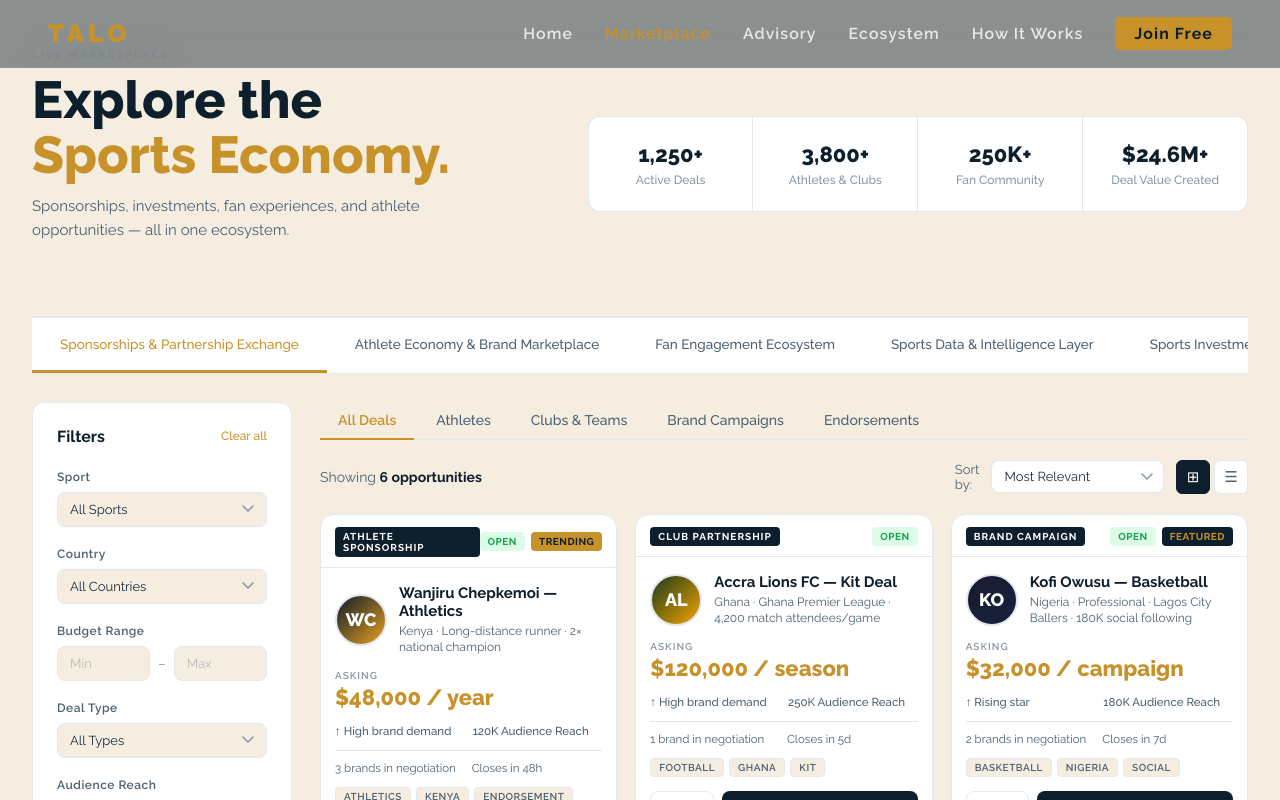
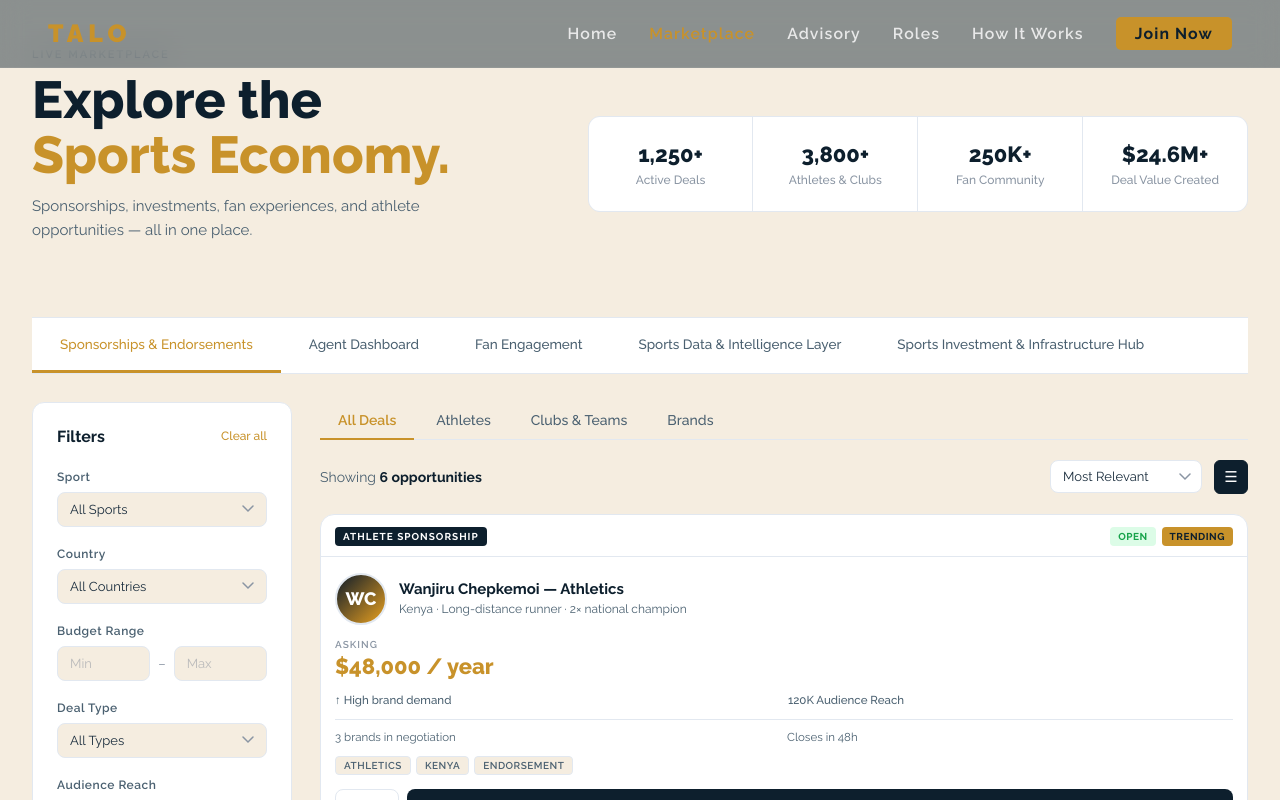
Before and after one commit to Psang1532/talosports_frontend, a Next.js app: page /marketplace in a window 1280 px wide. Shown: the top 800 px of the page. Built offline with nearby package versions, Linux system fonts and the light colour scheme.

Commit message:
Update marketplace components and terminology for clarity and consistency

```diff
--- a/src/app/marketplace/page.tsx
+++ b/src/app/marketplace/page.tsx
@@ -32,8 +32,8 @@
 
       <div className="tab-content">
         {activeTab === 0 && <SponsorshipTab />}
-        {activeTab === 1 && <ComingSoon label="Athlete Economy & Brand Marketplace" />}
-        {activeTab === 2 && <ComingSoon label="Fan Engagement Ecosystem" />}
+        {activeTab === 1 && <ComingSoon label="Agent Dashboard" />}
+        {activeTab === 2 && <ComingSoon label="Fan Engagement" />}
         {activeTab === 3 && <ComingSoon label="Sports Data & Intelligence Layer" />}
         {activeTab === 4 && <ComingSoon label="Sports Investment & Infrastructure Hub" />}
       </div>
--- a/src/components/AudienceStrip.tsx
+++ b/src/components/AudienceStrip.tsx
@@ -40,7 +40,7 @@
       <div className="inner" style={{ marginBottom: "2rem" }}>
         <p className="sec-label">Who It&apos;s For</p>
         <h2 className="sec-title">
-          Six pillars of the <em>ecosystem</em>.
+          Key Verticals:
         </h2>
       </div>
 
--- a/src/components/Navbar.tsx
+++ b/src/components/Navbar.tsx
@@ -41,14 +41,14 @@
               Advisory
             </Link>
           </li>
-          <li><a href="/#roles">Ecosystem</a></li>
+          <li><a href="/#roles">Roles</a></li>
           <li><a href="/#how">How It Works</a></li>
           <li>
             <Link
               href="/register"
               className={`nav-cta${pathname === '/register' ? ' nav-active' : ''}`}
             >
-              Join Free
+              Join Now
             </Link>
           </li>
         </ul>
--- a/src/components/marketplace/HeroSection.tsx
+++ b/src/components/marketplace/HeroSection.tsx
@@ -13,7 +13,7 @@
         </h1>
         <p className="hero-sub">
           Sponsorships, investments, fan experiences, and athlete opportunities
-          — all in one ecosystem.
+          — all in one place.
         </p>
       </div>
 
--- a/src/features/sponsorship/DealsArea.tsx
+++ b/src/features/sponsorship/DealsArea.tsx
@@ -11,8 +11,7 @@
   { id: 'all', label: 'All Deals' },
   { id: 'athletes', label: 'Athletes' },
   { id: 'clubs', label: 'Clubs & Teams' },
-  { id: 'campaigns', label: 'Brand Campaigns' },
-  { id: 'endorsements', label: 'Endorsements' },
+  { id: 'campaigns', label: 'Brands' },
 ];
 
 interface DealsAreaProps {
@@ -22,7 +21,7 @@
 export default function DealsArea({ appliedFilters }: DealsAreaProps) {
   const [subTab, setSubTab] = useState<SubTab>('all');
   const [sort, setSort] = useState<SortOption>('relevant');
-  const [viewMode, setViewMode] = useState<ViewMode>('grid');
+  const [viewMode, setViewMode] = useState<ViewMode>('list');
 
   const filteredDeals = useMemo(() => {
     let deals = [...MOCK_DEALS];
@@ -91,7 +90,6 @@
           Showing <strong>{filteredDeals.length} opportunities</strong>
         </div>
         <div className="toolbar-right">
-          <span className="sort-label">Sort by:</span>
           <select
             className="sort-select"
             value={sort}
@@ -104,13 +102,6 @@
             ))}
           </select>
           <div className="view-toggles">
-            <button
-              className={`view-btn${viewMode === 'grid' ? ' active' : ''}`}
-              title="Grid view"
-              onClick={() => setViewMode('grid')}
-            >
-              ⊞
-            </button>
             <button
               className={`view-btn${viewMode === 'list' ? ' active' : ''}`}
               title="List view"
--- a/src/lib/marketplace-data.ts
+++ b/src/lib/marketplace-data.ts
@@ -3,9 +3,9 @@
 import type { MarketplaceTab, MetricStat, DealCard } from '@/types/marketplace';
 
 export const MARKETPLACE_TABS: MarketplaceTab[] = [
-  { id: 0, label: 'Sponsorships & Partnership Exchange', shortLabel: 'Sponsorships' },
-  { id: 1, label: 'Athlete Economy & Brand Marketplace', shortLabel: 'Athletes' },
-  { id: 2, label: 'Fan Engagement Ecosystem', shortLabel: 'Fan Engagement' },
+  { id: 0, label: 'Sponsorships & Endorsements', shortLabel: 'Sponsorships' },
+  { id: 1, label: 'Agent Dashboard', shortLabel: 'Agency' },
+  { id: 2, label: 'Fan Engagement', shortLabel: 'Fan Engagement' },
   { id: 3, label: 'Sports Data & Intelligence Layer', shortLabel: 'Data & Intel' },
   { id: 4, label: 'Sports Investment & Infrastructure Hub', shortLabel: 'Investment' },
 ];
@@ -142,8 +142,8 @@
   },
 ];
 
-export const SPORT_OPTIONS = ['All Sports', 'Athletics', 'Football', 'Rugby', 'Basketball', 'Cricket', 'Swimming'];
-export const COUNTRY_OPTIONS = ['All Countries', 'Kenya', 'Ghana', 'Nigeria', 'South Africa', 'Zimbabwe', 'Tanzania', 'Senegal'];
+export const SPORT_OPTIONS = ['All Sports', 'Athletics', 'Football', 'Rugby', 'Golf'];
+export const COUNTRY_OPTIONS = ['All Countries', 'Kenya', 'South Africa', 'Tanzania'];
 export const DEAL_TYPE_OPTIONS = ['All Types', 'Sponsorship', 'Endorsement', 'Kit Deal', 'Investment', 'Club Partnership'];
 export const AUDIENCE_OPTIONS = ['Any', 'Under 50K', '50K – 100K', '100K – 250K', '250K+'];
 export const SORT_OPTIONS = [
--- a/src/types/marketplace.ts
+++ b/src/types/marketplace.ts
@@ -46,5 +46,5 @@
 }
 
 export type SortOption = 'relevant' | 'newest' | 'closing' | 'highest' | 'competitive';
-export type ViewMode = 'grid' | 'list';
+export type ViewMode = 'list' ;
 export type SubTab = 'all' | 'athletes' | 'clubs' | 'campaigns' | 'endorsements';
```
Also changed, not shown: src/components/WalletStrip.tsx (+46 -18 lines).
